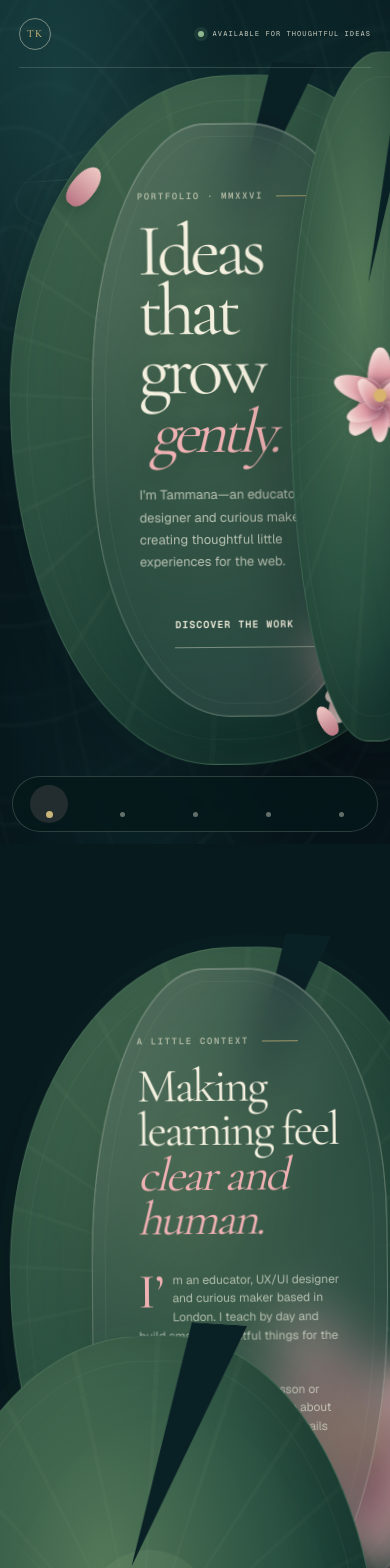
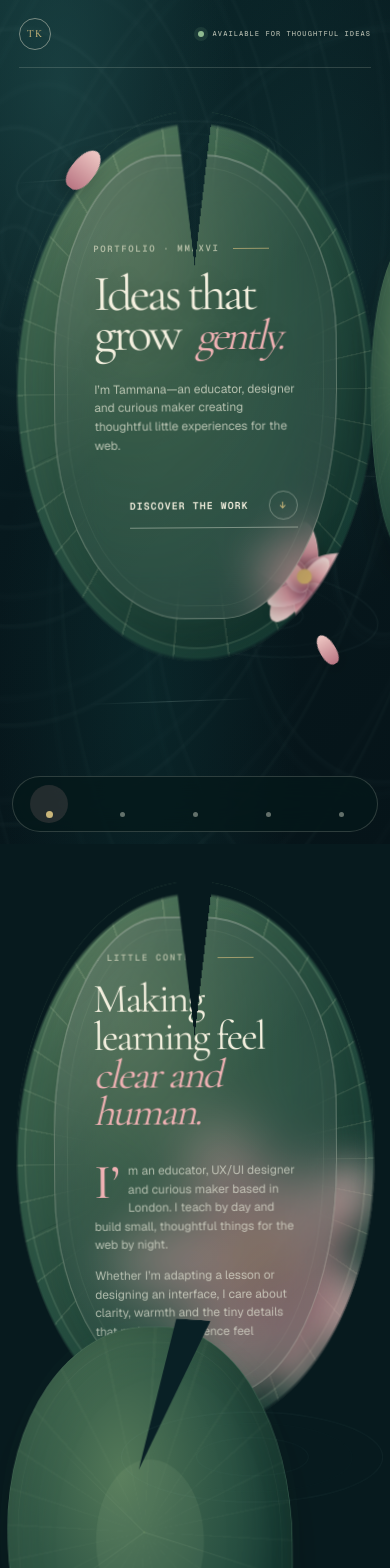
Before and after one commit to tammanakapoor/website-portfolio, a Next.js app: page / in a window 390 px wide. Shown: the top 1568 px of the page. Built offline with nearby package versions, Linux system fonts and the light colour scheme; no server answers.

Commit message:
Refine lotus leaf scale and silhouette

```diff
--- a/app/globals.css
+++ b/app/globals.css
@@ -1345,3 +1345,162 @@ footer a:hover { color: var(--ink); }
   .desk-subpage .learned { padding: 19px; }
   .desk-subpage .contact-section { padding: 78px 0 72px; }
 }
+
+/* Lotus leaf refinement: smaller scale and a natural cleft */
+.pond-home .pond-scene {
+  min-height: 820px;
+  padding-block: 110px 80px;
+}
+.pond-home .hero-pond { min-height: 100svh; }
+.pond-home .pond-leaf:not(.decor-leaf) {
+  width: min(680px, 58vw);
+  min-height: 610px;
+  border: 0;
+  border-radius: 50%;
+  background:
+    radial-gradient(circle at 27% 25%, rgba(236, 246, 216, .34) 0 2px, rgba(172, 204, 155, .12) 3px, transparent 6px),
+    radial-gradient(circle at 73% 68%, rgba(234, 246, 219, .25) 0 1px, rgba(174, 207, 157, .09) 2px, transparent 5px),
+    radial-gradient(circle at 64% 22%, rgba(237, 247, 221, .18) 0 2px, transparent 4px),
+    repeating-conic-gradient(from -7deg at 50% 51%, rgba(215, 232, 189, .14) 0 .35deg, transparent .55deg 12deg),
+    radial-gradient(ellipse at 34% 27%, #648563 0%, #3e674f 29%, #285344 58%, #153c35 82%, #0d2e2c 100%);
+  box-shadow: none;
+  filter: drop-shadow(0 34px 34px rgba(0, 7, 10, .32)) drop-shadow(0 0 1px rgba(188, 221, 177, .46));
+  -webkit-mask-image:
+    radial-gradient(ellipse 50% 49% at 50% 51%, #000 0 98.5%, transparent 100%),
+    conic-gradient(from 7deg at 50% 28%, #000 0 346deg, transparent 347deg 360deg);
+  -webkit-mask-composite: source-in;
+  mask-image:
+    radial-gradient(ellipse 50% 49% at 50% 51%, #000 0 98.5%, transparent 100%),
+    conic-gradient(from 7deg at 50% 28%, #000 0 346deg, transparent 347deg 360deg);
+  mask-composite: intersect;
+}
+.pond-home .pond-leaf:not(.decor-leaf)::before {
+  inset: 2.2%;
+  border: 2px solid rgba(204, 226, 188, .12);
+  border-radius: 50%;
+  box-shadow: inset 8px 10px 25px rgba(226, 242, 211, .045), inset -16px -20px 30px rgba(0, 14, 15, .18);
+}
+.pond-home .pond-leaf:not(.decor-leaf)::after {
+  content: "";
+  position: absolute;
+  z-index: 2;
+  inset: 0;
+  border-radius: 50%;
+  pointer-events: none;
+  background:
+    radial-gradient(ellipse at 24% 23%, rgba(255,255,255,.58) 0 1px, rgba(194,224,204,.28) 2px, transparent 5px),
+    radial-gradient(ellipse at 76% 70%, rgba(255,255,255,.42) 0 1px, rgba(194,224,204,.18) 2px, transparent 4px),
+    linear-gradient(145deg, rgba(224,241,207,.08), transparent 28% 78%, rgba(0,20,20,.15));
+}
+.pond-home .pond-leaf:not(.decor-leaf) > .leaf-notch { display: none; }
+.pond-home .pond-leaf:not(.decor-leaf) .leaf-vein {
+  top: 51%;
+  width: 47%;
+  background: linear-gradient(90deg, rgba(219, 236, 196, .28), rgba(174, 210, 160, .04));
+  box-shadow: 0 1px rgba(5, 36, 31, .16);
+}
+.pond-home .pond-leaf:not(.decor-leaf) .leaf-vein-a { transform: rotate(30deg); }
+.pond-home .pond-leaf:not(.decor-leaf) .leaf-vein-b { transform: rotate(155deg); }
+.pond-home .pond-leaf:not(.decor-leaf) .leaf-vein-c { transform: rotate(236deg); }
+
+.pond-home .hero-glass {
+  width: 78%;
+  min-height: 455px;
+  padding: 10% 11%;
+}
+.pond-home .hero-glass h1 {
+  font-size: clamp(61px, 6.4vw, 92px);
+  line-height: .8;
+}
+.pond-home .leaf-about,
+.pond-home .leaf-curiosity,
+.pond-home .leaf-contact {
+  width: min(700px, 60vw);
+  min-height: 640px;
+}
+.pond-home .about-glass,
+.pond-home .curiosity-glass,
+.pond-home .contact-glass {
+  width: 80%;
+  min-height: 495px;
+  padding: 10% 11%;
+}
+.pond-home .editorial-title h2 { font-size: clamp(43px, 4.5vw, 62px); }
+.pond-home .leaf-work {
+  width: min(860px, 70vw);
+  min-height: 720px;
+}
+.pond-home .work-pond { min-height: 940px; }
+.pond-home .work-glass {
+  width: 84%;
+  min-height: 575px;
+  gap: 42px;
+  padding: 8%;
+}
+.pond-home .project-frame { height: 158px; }
+.pond-home .decor-leaf-one,
+.pond-home .decor-leaf-two,
+.pond-home .decor-leaf-three,
+.pond-home .decor-leaf-four,
+.pond-home .decor-leaf-five {
+  scale: .62;
+}
+
+@media (max-width: 1000px) {
+  .pond-home .pond-leaf:not(.decor-leaf),
+  .pond-home .leaf-about,
+  .pond-home .leaf-curiosity,
+  .pond-home .leaf-contact { width: min(680px, 76vw); }
+  .pond-home .leaf-work { width: min(800px, 82vw); }
+  .pond-home .work-glass { min-height: 570px; }
+}
+
+@media (max-width: 700px) {
+  .pond-home .pond-scene,
+  .pond-home .work-pond,
+  .pond-home .curiosity-pond,
+  .pond-home .contact-pond { min-height: 760px; padding-block: 80px; }
+  .pond-home .hero-pond { min-height: 780px; }
+  .pond-home .pond-leaf:not(.decor-leaf),
+  .pond-home .leaf-about,
+  .pond-home .leaf-curiosity,
+  .pond-home .leaf-contact {
+    width: min(86vw, 520px);
+    min-height: 570px;
+    transform: rotate(-1deg);
+  }
+  .pond-home .leaf-work {
+    width: min(92vw, 580px);
+    min-height: 680px;
+  }
+  .pond-home .hero-glass,
+  .pond-home .about-glass,
+  .pond-home .curiosity-glass,
+  .pond-home .contact-glass {
+    width: 76%;
+    min-height: 465px;
+  }
+  .pond-home .hero-glass h1 { font-size: clamp(49px, 13vw, 70px); }
+  .pond-home .hero-intro { font-size: 12px; line-height: 1.55; }
+  .pond-home .editorial-title h2 { font-size: 41px; }
+  .pond-home .about-columns { gap: 12px; }
+  .pond-home .now-line { display: none; }
+  .pond-home .work-glass { width: 80%; min-height: 575px; }
+  .pond-home .work-title h2 { font-size: 42px; }
+  .pond-home .project-frame { height: 112px; }
+  .pond-home .project-meta h3 { font-size: 22px; }
+  .pond-home .lotus-hero { right: -5%; bottom: -1%; transform: scale(.62); }
+  .pond-home .decor-leaf-two { right: -112px; scale: .46; }
+}
+
+@media (max-width: 430px) {
+  .pond-home .pond-leaf:not(.decor-leaf),
+  .pond-home .leaf-about,
+  .pond-home .leaf-curiosity,
+  .pond-home .leaf-contact { width: 92vw; min-height: 550px; }
+  .pond-home .leaf-work { width: 96vw; min-height: 660px; }
+  .pond-home .hero-glass,
+  .pond-home .about-glass,
+  .pond-home .curiosity-glass,
+  .pond-home .contact-glass { width: 79%; }
+}
```
